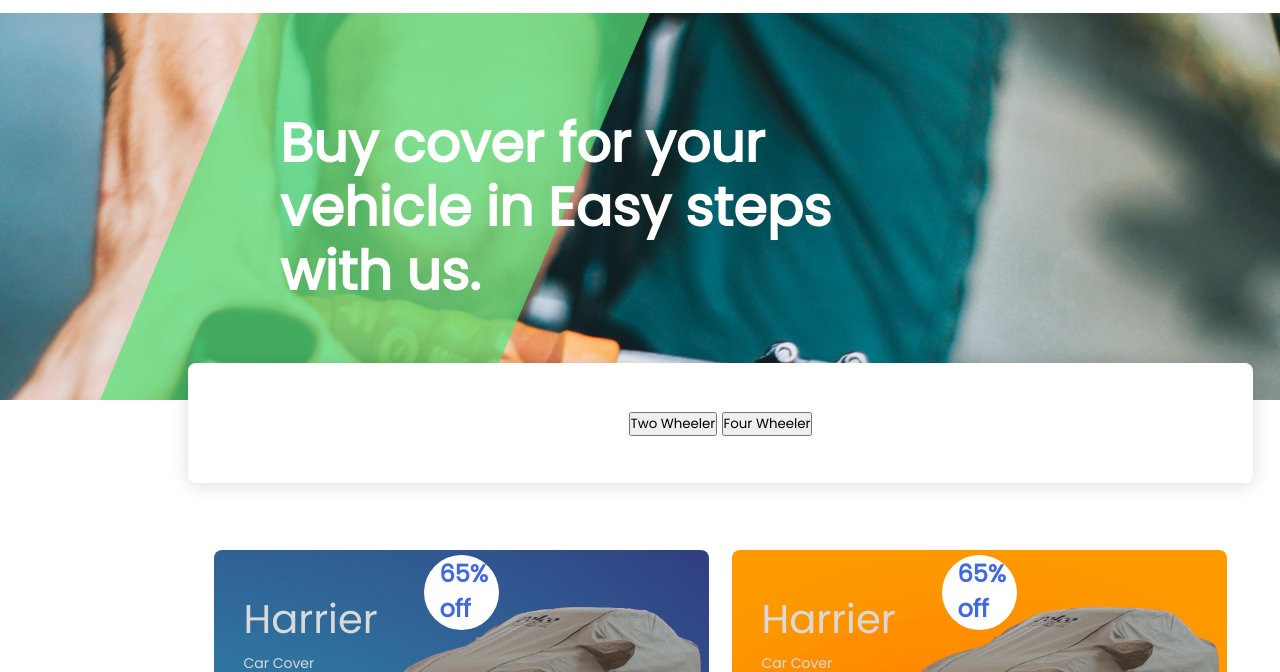
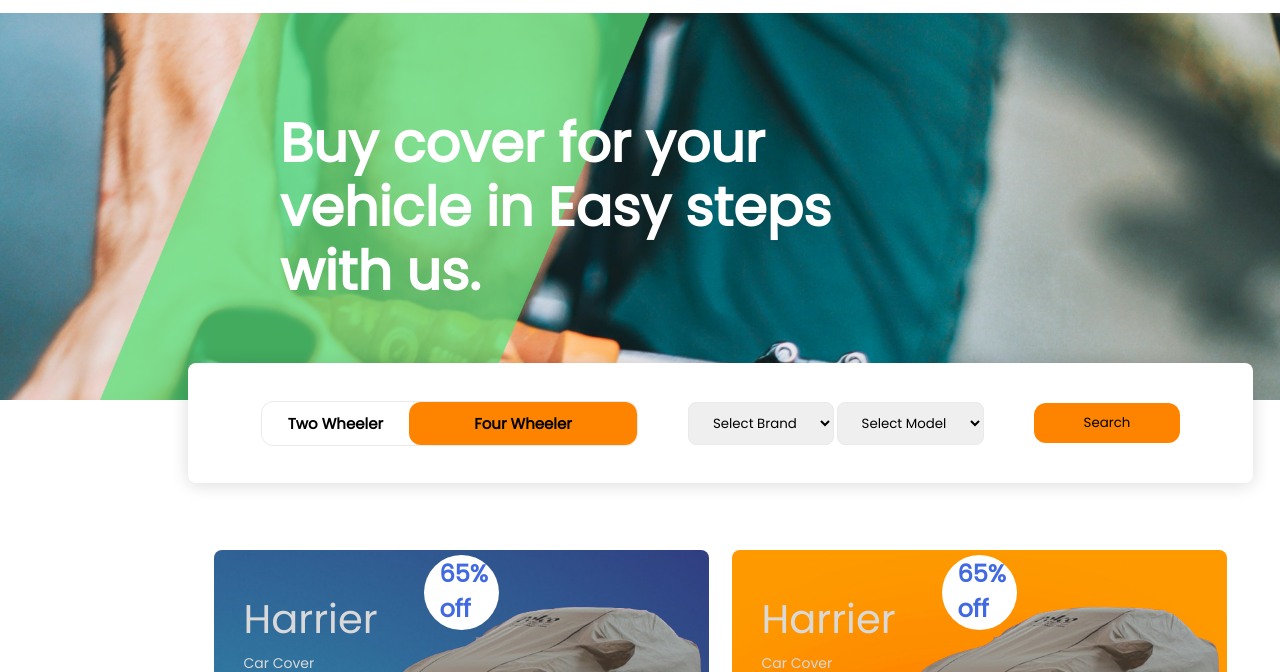
Before and after one commit to ichanddan/Polco, a plain HTML site: page index.html in a window 1280 px wide. Shown: the part 101-773 px from the top of the page. Drawn offline with Linux system fonts and the light colour scheme.

Commit message:
add brand section

```diff
--- a/index.html
+++ b/index.html
@@ -38,16 +38,33 @@
             <div class="be">
                 <img src="img/rectangle-15.png" alt="">
             </div>
-            <h1>Buy cover for your <br> vehicle in Easy steps <br> with us. </h1>
+            <h1 class="h2">Buy cover for your <br> vehicle in Easy steps <br> with us. </h1>
             <div class="main">
-                <div class="categery">
-                    <div class="btn">
-                        <button>Two Wheeler</button>
-                        <button class="click">Four Wheeler</button>
+                <div class="row-1">
+                    <div class="text1">
+                        <h1>Two Wheeler</h1>
+                        <h1>Four Wheeler</h1>
                     </div>
+                    <div class="brand">
+                        <select id="cars">
+                            <option value="volvo">Select Brand</option>
+                            <option value="saab">Saab</option>
+                            <option value="opel">Opel</option>
+                            <option value="audi">Audi</option>
+                          </select>
+                        <select id="cars">
+                            <option value="volvo">Select Model</option>
+                            <option value="saab">Saab</option>
+                            <option value="opel">Opel</option>
+                            <option value="audi">Audi</option>
+                          </select>
+                        </div>
+                        <div class="btn">
+                          <button>Search</button>
+                        </div>
                 </div>
+
             </div>
-        </div>
         </div>
         <div class="harrier">
             <div class="harrier1">
--- a/style.css
+++ b/style.css
@@ -75,7 +75,7 @@ section {
     /* rotate: 289deg; */
 }
 
-.home h1 {
+.h2 {
     font-size: 54px;
     font-weight: 600;
     line-height: 64px;
@@ -100,7 +100,41 @@ section {
     justify-content: center;
     padding: 20px;
 }
+.row-1{
+    display: flex;
+    align-items: center;
+    justify-content: center;
+    gap: 50px;
+    margin: 10px;
+    overflow: hidden;
+    font-size: 10px;
+}
+.text1{
+    border-radius: 12px;
+    border: 1px solid #EBEAEA;
 
+    display: flex;
+}
+.text1 :nth-child(2){
+    background: #FE8400;
+    border-radius: 12px;
+    padding: 10px 65px;
+}
+.text1 :nth-child(1){
+    padding: 10px 26px;
+}
+#cars{
+    padding: 10px 20px;
+    border-radius: 8px;
+    border: 1px solid #EBEAEA;
+}
+.btn button{
+    padding: 10px 50px;
+    background: #FE8400;
+    border-radius: 12px;
+    outline: none;
+    border: none;
+}
 
 
 
@@ -655,7 +689,7 @@ footer{
         left: -175px;
         position: absolute;
     }
-    .home h1{
+    .h2{
         padding: 10px;
         font-size: 45px;
         font-weight: 600;
@@ -668,9 +702,18 @@ footer{
         top: 350px;
         left: 20px;
     }
-    .categery{
-        margin: 10px;
-    }
+
+
+
+
+
+
+
+
+
+
+
+
     .harrier{
         display: block;
         left: 0px;
@@ -820,5 +863,13 @@ footer{
     .foot-2{
         margin: 30px 0px;
     }
+    .text1{
+        display: none;
+        width: 100%;
+    }
+    .row-1{
+        width: 100%;
+        /* display: block; */
+    }
 
 }
```
